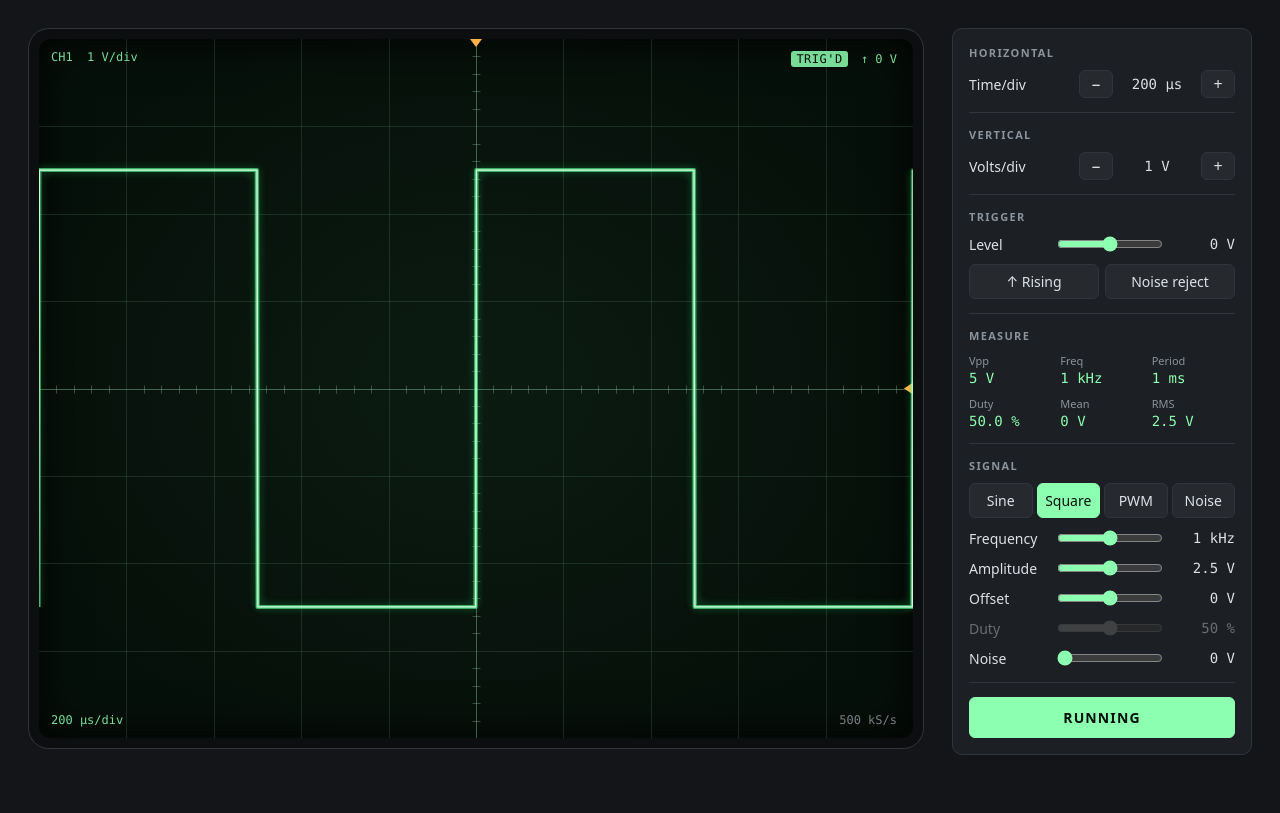
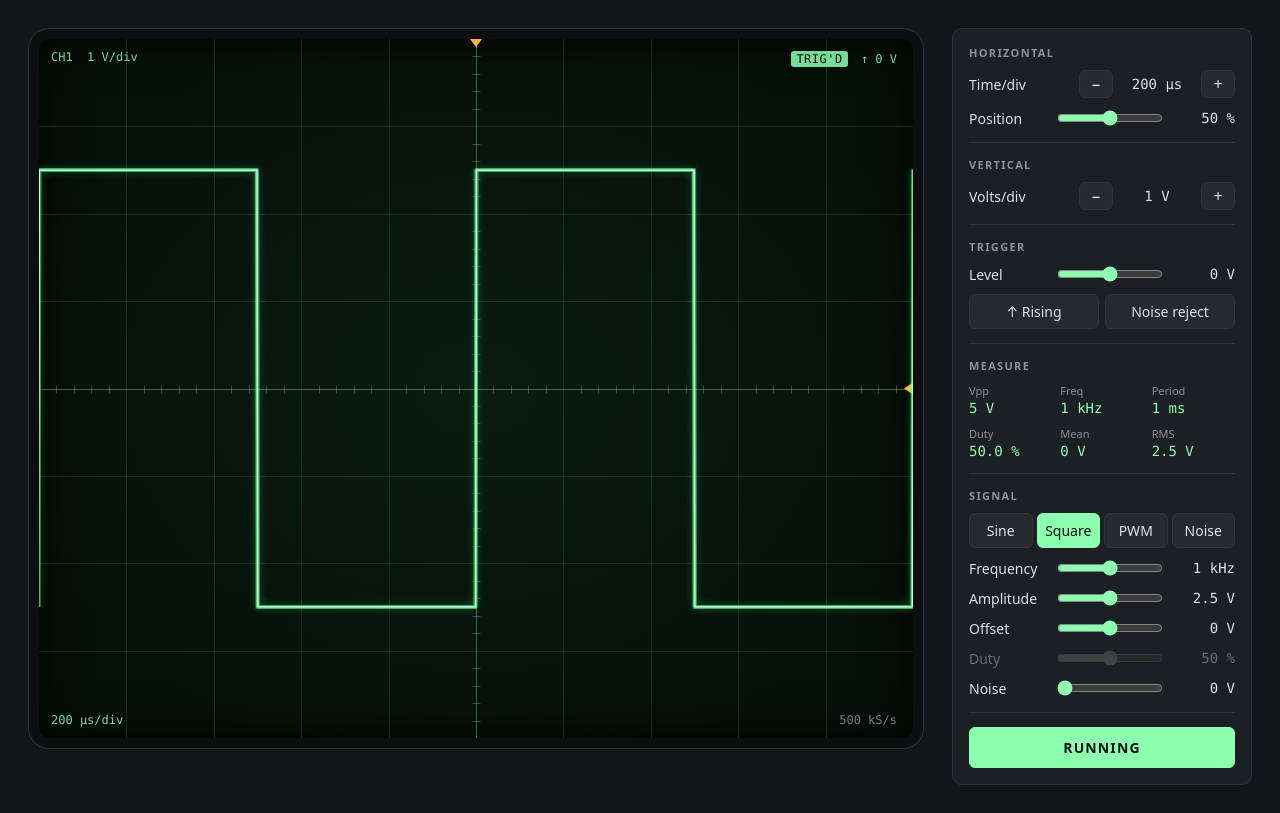
Before and after one commit to RobiSolutions/bench-scope, a website built with Vite: page index.html in a window 1280 px wide. Built offline with nearby package versions, Linux system fonts and the light colour scheme.

Commit message:
Trigger position: move the crossing across the screen
A Position slider under Horizontal sets where the trigger crossing
lands, from 10 to 90 % of the screen: left to see more of what follows
the event, right to see more of what led up to it. The marker at the
top follows it.

Co-Authored-By: Claude Opus 5.5 <noreply@anthropic.com>

```diff
--- a/index.html
+++ b/index.html
@@ -28,6 +28,11 @@
             <output id="time-per-div"></output>
             <button type="button" data-step="time" data-dir="1" aria-label="Increase time per division">+</button>
           </div>
+          <label class="slider">
+            <span>Position</span>
+            <input id="position" type="range" min="0.1" max="0.9" step="0.01" />
+            <output for="position"></output>
+          </label>
         </section>
 
         <section class="group">
--- a/src/core/sweep.ts
+++ b/src/core/sweep.ts
@@ -2,9 +2,10 @@
  * One sweep: what the screen shows for a single pass of the beam.
  *
  * The screen is a window of fixed width in time. The trigger decides where
- * that window sits in the signal, and it sits so the crossing lands at the
- * horizontal centre - half a screen of what happened before the event, half
- * of what came after, the way a digital scope shows it by default.
+ * that window sits in the signal, and `position` decides where on the screen
+ * the crossing lands: at the centre by default - half a screen of what
+ * happened before the event, half of what came after - or further left to
+ * see more of the aftermath, further right to see more of the lead-up.
  *
  * When there is no crossing to hold on to, the window simply starts wherever
  * the capture did. That is auto mode, and on a live signal it is the smear
@@ -24,6 +25,8 @@ export const SAMPLES_PER_SCREEN = 1_000;
 export type SweepSettings = {
   secondsPerDiv: number;
   trigger: Omit<TriggerOptions, 'from'>;
+  /** Where the crossing lands across the screen, 0..1. Centre by default. */
+  position?: number;
 };
 
 export type Sweep = {
@@ -46,19 +49,20 @@ export function sampleRateFor(secondsPerDiv: number): number {
 export function sweep(wave: Wave, settings: SweepSettings, time: number): Sweep {
   const rate = sampleRateFor(settings.secondsPerDiv);
   const screen = SAMPLES_PER_SCREEN;
-  const half = screen / 2;
+  // Samples of lead-up shown left of the crossing.
+  const before = Math.round(screen * Math.min(Math.max(settings.position ?? 0.5, 0), 1));
 
-  // Two screens: the crossing is looked for in the middle of the buffer, so
-  // there is always half a screen available on either side of it.
+  // Two screens: the crossing is looked for only where there is enough
+  // buffer on both sides of it - `before` samples ahead, the rest after.
   const firstIndex = Math.floor(time * rate);
   const buffer = capture(wave, rate, screen * 2 + 2, firstIndex / rate, firstIndex);
 
-  const hit = findTrigger(buffer, { ...settings.trigger, from: half + 1 });
-  if (hit === null || hit > screen * 1.5) {
+  const hit = findTrigger(buffer, { ...settings.trigger, from: before + 1 });
+  if (hit === null || hit > screen + before) {
     return { samples: buffer.subarray(0, screen + 1), shift: 0, triggered: false };
   }
 
-  const begin = refineTrigger(buffer, hit, settings.trigger.level) - half;
+  const begin = refineTrigger(buffer, hit, settings.trigger.level) - before;
   const first = Math.floor(begin);
   return {
     samples: buffer.subarray(first, first + screen + 2),
--- a/src/main.ts
+++ b/src/main.ts
@@ -23,6 +23,8 @@ const state = {
   level: 0,
   edge: 'rising' as Edge,
   noiseReject: false,
+  /** Where the trigger crossing sits across the screen, 0..1. */
+  position: 0.5,
   running: true,
 };
 
@@ -35,6 +37,7 @@ const view = (): View => ({
   voltsPerDiv: voltsPerDiv(),
   triggerLevel: state.level,
   edge: state.edge,
+  position: state.position,
 });
 
 function $<T extends HTMLElement>(selector: string): T {
@@ -72,6 +75,13 @@ type Slider = {
 };
 
 const sliders: Slider[] = [
+  {
+    // Percent of the screen left of the trigger: more lead-up or more aftermath.
+    id: 'position',
+    read: () => state.position,
+    write: (p) => (state.position = p),
+    show: () => `${Math.round(state.position * 100)} %`,
+  },
   {
     // Positioned in divisions, stored in volts: the level stays put on the
     // signal when V/div changes, and the slider always spans the screen.
@@ -213,6 +223,7 @@ function frame(now: number): void {
       state.wave,
       {
         secondsPerDiv: secondsPerDiv(),
+        position: state.position,
         trigger: { level: state.level, edge: state.edge, hysteresis: hysteresis() },
       },
       now / 1000
--- a/src/ui/screen.ts
+++ b/src/ui/screen.ts
@@ -14,6 +14,8 @@ export type View = {
   voltsPerDiv: number;
   triggerLevel: number;
   edge: Edge;
+  /** Where the trigger crossing sits across the screen, 0..1. */
+  position: number;
 };
 
 const GRID = 'rgba(140, 200, 165, 0.16)';
@@ -159,11 +161,12 @@ export class Screen {
 
     g.fillStyle = MARKER;
 
-    // Trigger position: the crossing is always drawn at the centre.
+    // Trigger position: where the crossing is drawn across the screen.
+    const tx = w * this.view.position;
     g.beginPath();
-    g.moveTo(w / 2 - 6, 0);
-    g.lineTo(w / 2 + 6, 0);
-    g.lineTo(w / 2, 8);
+    g.moveTo(tx - 6, 0);
+    g.lineTo(tx + 6, 0);
+    g.lineTo(tx, 8);
     g.fill();
 
     // Trigger level, pinned to the edge when it is off screen.
```
Also changed, not shown: src/core/__tests__/sweep.test.ts (+16 -0 lines).
